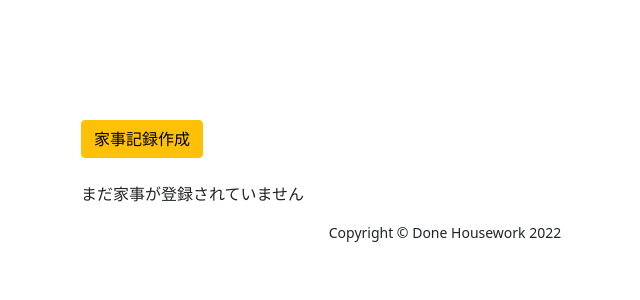
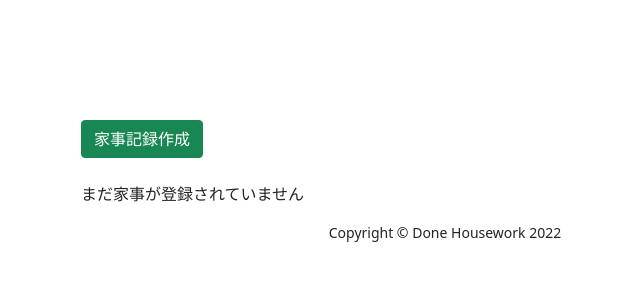
Before and after one commit to YoshidaErina19/done_housework_git, a Django app: template housework/templates/housework_list.html in a window 1280 px wide. Shown: the part 70-370 px from the top of the page, without its empty margins (195-835 px from the left). Run offline with Django 3.2, Linux system fonts and the light colour scheme; the template is opened without the code that fills it, so the values that code supplies are empty; some libraries are stand-ins or nearby versions.

Commit message:
家事記録作成ボタンの色を編集ボタンの色と同一に

```diff
--- a/housework/templates/housework_list.html
+++ b/housework/templates/housework_list.html
@@ -16,7 +16,7 @@
                 <br>
                 <div class="clearfix float-right">
                     <a class="float-right" href="{% url 'housework:housework_create' %}">
-                        <button class="btn btn-warning">家事記録作成</button>
+                        <button class="btn btn-success">家事記録作成</button>
                     </a>
                 </div>
                 <br>
```
